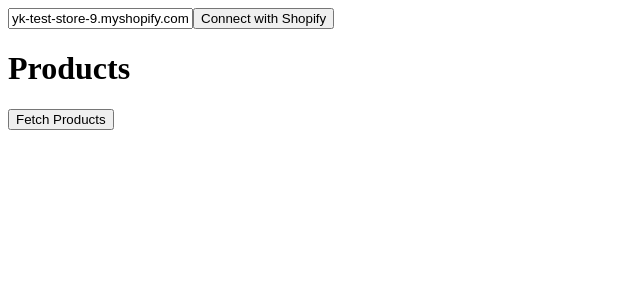
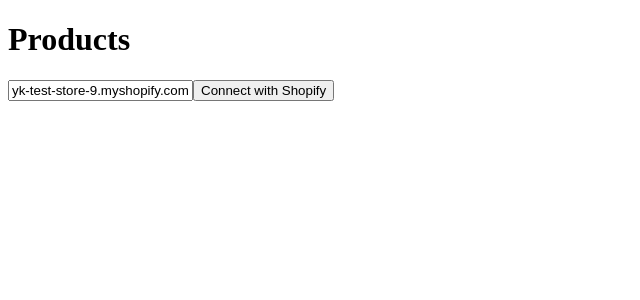
Before and after one commit to 2yk/furniture-poc-frontend, a React (Vite) app: page / in a window 1280 px wide. Shown: the top 300 px of the page, without its empty margins (0-640 px from the left). Built offline with nearby package versions, Linux system fonts and the light colour scheme.

Commit message:
feat: using shop name and access token dynamically

```diff
--- /dev/null
+++ b/src/hooks/index.ts
@@ -0,0 +1 @@
+export * from './use-query-params.hook'
--- /dev/null
+++ b/src/hooks/use-query-params.hook.ts
@@ -0,0 +1,30 @@
+import React from 'react';
+import { useSearchParams } from 'react-router-dom';
+
+type Params = Record<string, string | string[]>;
+
+export function useQueryParams() {
+  const [searchParams, setSearchParams] = useSearchParams();
+
+  const params: Params = React.useMemo(
+    () =>
+      Array.from(searchParams).reduce(
+        (prev, [key, value]) => ({ ...prev, [key]: value }),
+        {},
+      ),
+    [searchParams],
+  );
+
+  const setParams = React.useCallback(
+    (p?: Params) => {
+      const nextParams = JSON.parse(
+        JSON.stringify({ ...params, ...(p ?? {}) }),
+      ) as Params;
+
+      setSearchParams(nextParams);
+    },
+    [params, setSearchParams],
+  );
+
+  return { params, setParams };
+}
--- a/src/pages/products/products.page.tsx
+++ b/src/pages/products/products.page.tsx
@@ -1,9 +1,10 @@
 import { gql, useLazyQuery } from "@apollo/client";
 import { ConnectWithShopify } from "../../components";
+import { useQueryParams } from "../../hooks";
 
 const GET_PRODUCTS = gql`
-  query GetProducts {
-    getProducts {
+  query GetProducts($shop: String!, $accessToken: String!) {
+    getProducts(shop: $shop, accessToken: $accessToken) {
       id
       title
     }
@@ -18,20 +19,31 @@
 }
 
 const ProductsPage = () => {
+  const { params } = useQueryParams();
+
   const [fetchProducts, { loading, data }] = useLazyQuery<response>(GET_PRODUCTS)
+
+  const { shop, accessToken } = params;
+
+  console.log(params)
 
   return (
     <div>
-      <ConnectWithShopify />
       <h1>Products</h1>
-      <button onClick={() => fetchProducts()}>Fetch Products</button>
 
+      {shop && accessToken ? (
+        <>
+          <button onClick={() => fetchProducts({ variables: { shop, accessToken } })}>Fetch Products</button>
           {loading && <p>Loading...</p>}
           {(data?.getProducts || []).map((p) => (
             <div key={p.id}>
               <h2>{p.title}</h2>
             </div>
           ))}
+        </>
+      ) : (
+        <ConnectWithShopify />
+      )}
     </div>
   );
 };
```
Lines whose indentation alone changed are shown as unchanged.
